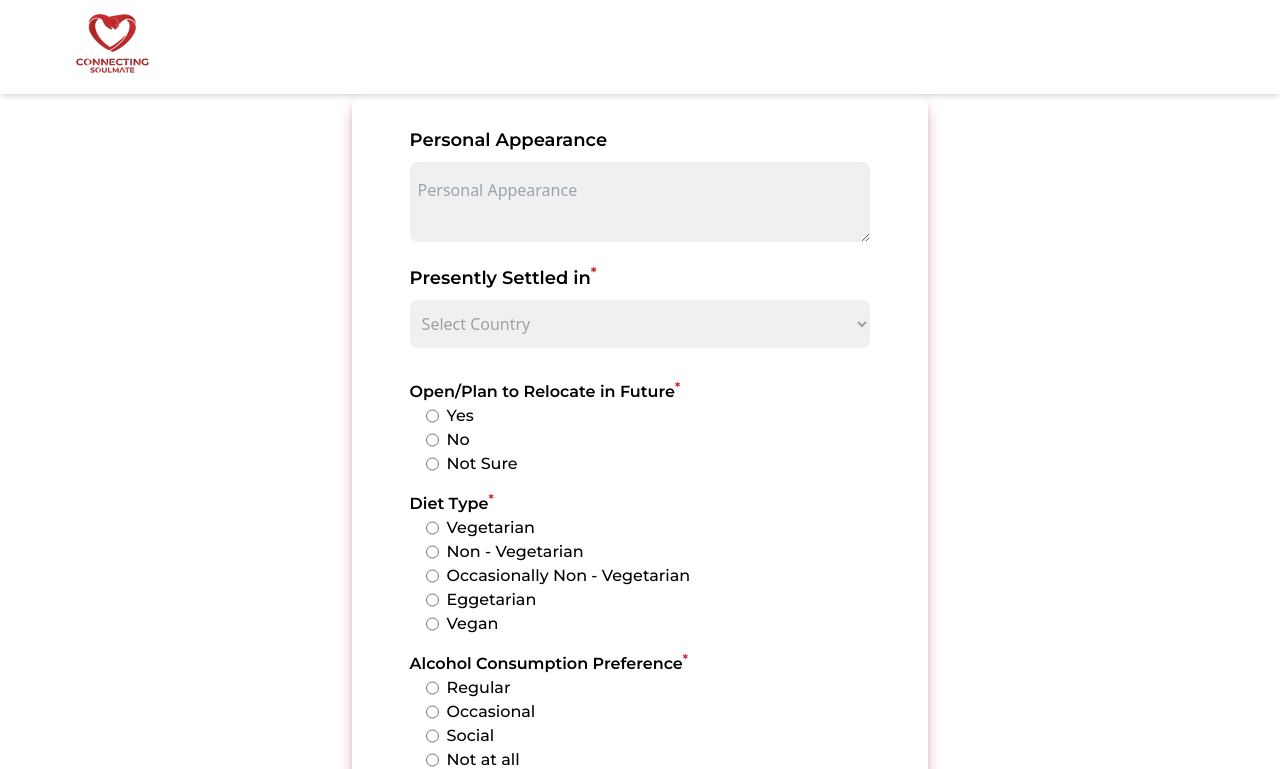
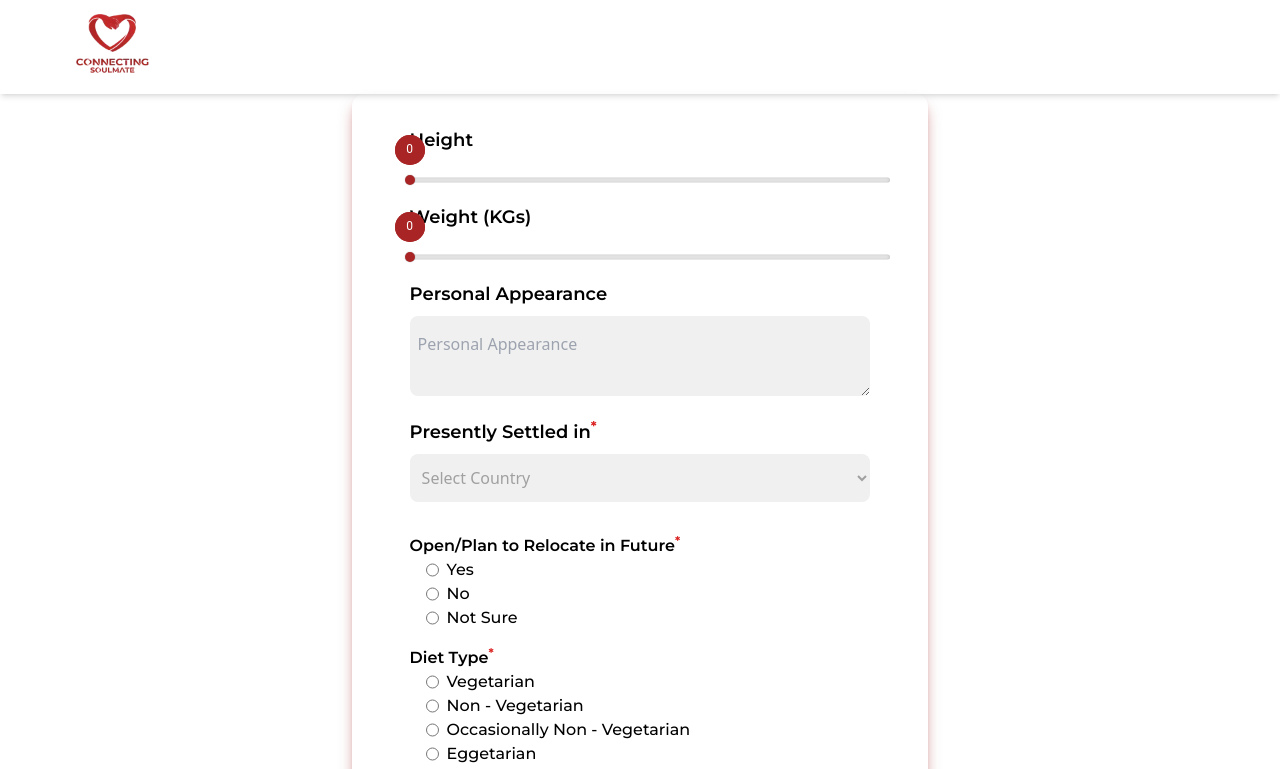
Before and after one commit to Himanshu8825/test, a React (Vite) app: page /add in a window 1280 px wide. Shown: the top 769 px of the page. Built offline with nearby package versions, Linux system fonts and the light colour scheme.

Commit message:
all pages done

```diff
--- a/package.json
+++ b/package.json
@@ -10,6 +10,9 @@
     "preview": "vite preview"
   },
   "dependencies": {
+    "@emotion/react": "^11.11.4",
+    "@emotion/styled": "^11.11.5",
+    "@mui/material": "^5.15.15",
     "@reduxjs/toolkit": "^2.2.3",
     "react": "^18.2.0",
     "react-dom": "^18.2.0",
--- /dev/null
+++ b/src/Slider/MinimumDistance.jsx
@@ -0,0 +1,80 @@
+import * as React from "react";
+import Box from "@mui/material/Box";
+import Slider from "@mui/material/Slider";
+import { styled } from "@mui/material/styles";
+
+function valuetext(value) {
+  return `${value}°C`;
+}
+
+const StyledSlider = styled(Slider)(({ theme }) => ({
+  color: theme.palette.mode === "dark" ? "#0a84ff" : "#A92525",
+  height: 5,
+  padding: "15px 0",
+  "& .MuiSlider-thumb": {
+    height: 1,
+    width: 1,
+    backgroundColor: "#A92525",
+    boxShadow: "0 0 2px 0px rgba(0, 0, 0, 0.1)",
+    "&:focus, &:hover, &.Mui-active": {
+      boxShadow: "0px 0px 3px 1px rgba(0, 0, 0, 0.1)",
+      "@media (hover: none)": {
+      },
+    },
+    "&:before": {
+      boxShadow:
+        "0px 0px 1px 0px rgba(0,0,0,0.2), 0px 0px 0px 0px rgba(0,0,0,0.14), 0px 0px 1px 0px rgba(0,0,0,0.12)",
+    },
+  },
+  "& .MuiSlider-valueLabel": {
+    fontSize: 12,
+    fontWeight: "normal",
+    top: -6,
+    backgroundColor: "unset",
+    color: theme.palette.text.primary,
+    "&::before": {
+      display: "none",
+    },
+    "& *": {
+      background: "transparent",
+      color: theme.palette.mode === "dark" ? "#fff" : "#fff ",
+      backgroundColor: "#A92525",
+      height: 30,
+      width: 30,
+      borderRadius: "50%",
+      display: "flex",
+      justifyContent: "center",
+      alignItems: "center",
+      padding: "10px 0",
+    },
+  },
+  "& .MuiSlider-track": {
+    border: "none",
+    height: 5,
+  },
+  "& .MuiSlider-rail": {
+    opacity: 0.5,
+    boxShadow: "inset 0px 0px 4px -2px #000",
+    backgroundColor: "#d0d0d0",
+  },
+}));
+
+export default function RangeSlider() {
+  const [value, setValue] = React.useState([20, 37]);
+
+  const handleChange = (event, newValue) => {
+    setValue(newValue);
+  };
+
+  return (
+    <Box sx={{ width: 480 }}>
+      <StyledSlider
+        getAriaLabel={() => "Temperature range"}
+        value={value}
+        onChange={handleChange}
+        valueLabelDisplay="auto"
+        getAriaValueText={valuetext}
+      />
+    </Box>
+  );
+}
--- /dev/null
+++ b/src/Slider/Slider.jsx
@@ -0,0 +1,92 @@
+// Slider.jsx
+import React from "react";
+import { styled } from "@mui/material/styles";
+import Slider from "@mui/material/Slider";
+import Box from "@mui/material/Box";
+import { useDispatch } from "react-redux";
+import {
+  updateHeight,
+  updateWeight,
+} from "../redux/Reducers/AdditionalDetailsReducers";
+
+const iOSBoxShadow =
+  "0 3px 1px rgba(0,0,0,0.1),0 4px 8px rgba(0,0,0,0.13),0 0 0 1px rgba(0,0,0,0.02)";
+
+const IOSSlider = styled(Slider)(({ theme }) => ({
+  color: theme.palette.mode === "dark" ? "#0a84ff" : "#A92525",
+  height: 5,
+  padding: "15px 0",
+  "& .MuiSlider-thumb": {
+    height: 10,
+    width: 10,
+    backgroundColor: "#A92525",
+    boxShadow: "0 0 2px 0px rgba(0, 0, 0, 0.1)",
+    "&:focus, &:hover, &.Mui-active": {
+      boxShadow: "0px 0px 3px 1px rgba(0, 0, 0, 0.1)",
+      "@media (hover: none)": {
+        boxShadow: iOSBoxShadow,
+      },
+    },
+    "&:before": {
+      boxShadow:
+        "0px 0px 1px 0px rgba(0,0,0,0.2), 0px 0px 0px 0px rgba(0,0,0,0.14), 0px 0px 1px 0px rgba(0,0,0,0.12)",
+    },
+  },
+  "& .MuiSlider-valueLabel": {
+    fontSize: 12,
+    fontWeight: "normal",
+    top: -6,
+    backgroundColor: "unset",
+    color: theme.palette.text.primary,
+    "&::before": {
+      display: "none",
+    },
+    "& *": {
+      background: "transparent",
+      color: theme.palette.mode === "dark" ? "#fff" : "#fff ",
+      backgroundColor: "#A92525",
+      height: 30,
+      width: 30,
+      borderRadius: "50%",
+      display: "flex",
+      justifyContent: "center",
+      alignItems: "center",
+      padding: "10px 0",
+    },
+  },
+  "& .MuiSlider-track": {
+    border: "none",
+    height: 5,
+  },
+  "& .MuiSlider-rail": {
+    opacity: 0.5,
+    boxShadow: "inset 0px 0px 4px -2px #000",
+    backgroundColor: "#d0d0d0",
+  },
+}));
+
+const CustomizedSlider = ({ label, value }) => {
+  const dispatch = useDispatch();
+
+  const handleChange = (event, newValue) => {
+    if (label === "Height") {
+      dispatch(updateHeight(newValue));
+    } else if (label === "Weight (KGs)") {
+      dispatch(updateWeight(newValue));
+    }
+  };
+
+  return (
+    <Box sx={{ width: 480 }}>
+      <h2 className="text-lg font-semibold font-montserrat  pb-2">{label}</h2>
+      <IOSSlider
+        aria-label={`${label} Slider`}
+        value={value}
+        valueLabelDisplay="on"
+        onChange={handleChange}
+      />
+    </Box>
+  );
+};
+
+export default CustomizedSlider;
--- a/src/pages/AdditionalDetails.jsx
+++ b/src/pages/AdditionalDetails.jsx
@@ -1,8 +1,14 @@
 import React from "react";
 import { useDispatch, useSelector } from "react-redux";
-import { updateAdditionalDetails } from "../redux/Reducers/AdditionalDetailsReducers";
+import {
+  updateAdditionalDetails,
+  updateHeight,
+  updateWeight,
+} from "../redux/Reducers/AdditionalDetailsReducers";
 import { selectPlace, additionalRadio } from "../Data";
 import { StapperAction } from "../redux/action/StepersAction";
+import CustomizedSlider from "../Slider/Slider";
+
 
 const AdditionalDetails = () => {
   const dispatch = useDispatch();
@@ -27,6 +33,20 @@ const AdditionalDetails = () => {
       <div className="w-[45%] shadow-primary/50  shadow-lg rounded-xl">
         <form onSubmit={handleSubmit}>
           <div className="flex flex-col w-[80%] h-[80%] mx-auto mt-8">
+            <span>
+              <CustomizedSlider
+                label="Height"
+                value={formData.height}
+                onChange={(value) => dispatch(updateHeight(value))}
+              />
+
+              <CustomizedSlider
+                label="Weight (KGs)"
+                value={formData.weight}
+                onChange={(value) => dispatch(updateWeight(value))}
+              />
+            </span>
+
             <span>
               <h2 className="text-lg font-semibold font-montserrat  pb-2">
                 Personal Appearance
--- a/src/pages/FaimilyDetails.jsx
+++ b/src/pages/FaimilyDetails.jsx
@@ -1,9 +1,10 @@
 import React from "react";
 import { FaPlus, FaMinus } from "react-icons/fa";
 import { useDispatch, useSelector } from "react-redux";
-import { updateFaimilyDetails } from "../redux/Reducers/FaimilyDetailsReducers";
+import { updateFamilyDetails } from "../redux/Reducers/FaimilyDetailsReducers";
 import { selectPlace, faimilyData } from "../Data";
 import { StapperAction } from "../redux/action/StepersAction";
+import RangeSlider from "../Slider/MinimumDistance";
 
 const FamilyDetails = () => {
   const dispatch = useDispatch();
@@ -18,16 +19,16 @@ const FamilyDetails = () => {
         ...updatedSiblings[index],
         [name === "siblingsName" ? "name" : "status"]: value,
       };
-      dispatch(updateFaimilyDetails({ siblings: updatedSiblings }));
+      dispatch(updateFamilyDetails({ siblings: updatedSiblings }));
     } else {
-      dispatch(updateFaimilyDetails({ [name]: value }));
+      dispatch(updateFamilyDetails({ [name]: value }));
     }
   };
 
   //!Function to add a new sibling field
   const handleAddSibling = () => {
     dispatch(
-      updateFaimilyDetails({
+      updateFamilyDetails({
         siblings: [...formData.siblings, { name: "", status: "" }],
       })
     );
@@ -37,7 +38,7 @@ const FamilyDetails = () => {
   const handleRemoveSibling = (index) => {
     const updatedSiblings = [...formData.siblings];
     updatedSiblings.splice(index, 1);
-    dispatch(updateFaimilyDetails({ siblings: updatedSiblings }));
+    dispatch(updateFamilyDetails({ siblings: updatedSiblings }));
   };
 
   const updateCurrentState = () => {
@@ -312,6 +313,16 @@ const FamilyDetails = () => {
               </div>
             </span>
 
+            <span>
+              <h2 className="text-lg font-semibold font-montserrat pb-2 pt-4">
+                Family Annual Income Range (USD)
+                <sup className="text-red-600 font-bold ">*</sup>
+              </h2>
+              <div>
+                <RangeSlider />
+              </div>
+            </span>
+
             {/*   Submit button */}
             <div className="mx-auto p-8">
               <button
--- a/src/pages/PartnersDetails.jsx
+++ b/src/pages/PartnersDetails.jsx
@@ -4,6 +4,7 @@ import { selectPlace } from "../Data";
 import { useDispatch, useSelector } from "react-redux";
 import { updatePartner } from "../redux/Reducers/PartnerRedures";
 import { useNavigate } from "react-router-dom";
+import RangeSlider from "../Slider/MinimumDistance";
 
 const PartnersDetails = () => {
   const dispatch = useDispatch();
@@ -93,12 +94,32 @@ const PartnersDetails = () => {
 
   return (
     <div className="w-full flex flex-col justify-center items-center pb-8">
-      <div className="w-[60%]  shadow-primary/50  shadow-lg rounded-xl">
+      <div className="w-[50%]  shadow-primary/50  shadow-lg rounded-xl">
         <h1 className="font-montserrat font-semibold text-xl text-center pb-8">
           Basic Details
         </h1>
         <form onSubmit={handleSubmit}>
           <div className="flex flex-col w-[80%] h-[80%] mx-auto mt-8">
+            <span>
+              <h2 className="text-lg font-semibold font-montserrat pb-2 pt-4">
+                Age Range
+                <sup className="text-red-600 font-bold ">*</sup>
+              </h2>
+              <div>
+                <RangeSlider />
+              </div>
+            </span>
+
+            <span>
+              <h2 className="text-lg font-semibold font-montserrat pb-2 pt-4">
+                Height Range
+                <sup className="text-red-600 font-bold ">*</sup>
+              </h2>
+              <div>
+                <RangeSlider />
+              </div>
+            </span>
+
             {data.map((section, index) => (
               <span key={index} className="mt-4">
                 <h2 className="font-semibold font-montserrat">
--- a/src/redux/Reducers/AdditionalDetailsReducers.jsx
+++ b/src/redux/Reducers/AdditionalDetailsReducers.jsx
@@ -12,6 +12,8 @@ const initialState = {
   maritalStatus: "",
   contactNumber: "",
   email: "",
+  height: 0,
+  weight: 0,
 };
 
 export const AdditionalDetailsSlice = createSlice({
@@ -24,8 +26,15 @@ export const AdditionalDetailsSlice = createSlice({
         ...action.payload,
       };
     },
+    updateHeight: (state, action) => {
+      state.height = action.payload;
+    },
+    updateWeight: (state, action) => {
+      state.weight = action.payload;
+    },
   },
 });
 
-export const { updateAdditionalDetails } = AdditionalDetailsSlice.actions;
+export const { updateAdditionalDetails, updateHeight, updateWeight } =
+  AdditionalDetailsSlice.actions;
 export default AdditionalDetailsSlice.reducer;
--- a/src/redux/Reducers/FaimilyDetailsReducers.jsx
+++ b/src/redux/Reducers/FaimilyDetailsReducers.jsx
@@ -16,20 +16,28 @@ const initialState = {
   city: "",
   religion: "",
   community: "",
+  sliderValue: [20, 37],
 };
 
-export const FaimilyDetailsSlice = createSlice({
-  name: "additionalDetails",
+export const FamilyDetailsSlice = createSlice({
+  name: "familyDetails",
   initialState,
   reducers: {
-    updateFaimilyDetails: (state, action) => {
+    updateFamilyDetails: (state, action) => {
       return {
         ...state,
         ...action.payload,
       };
     },
+    updateSliderValue: (state, action) => {
+      return {
+        ...state,
+        sliderValue: action.payload,
+      };
+    },
   },
 });
 
-export const { updateFaimilyDetails } = FaimilyDetailsSlice.actions;
-export default FaimilyDetailsSlice.reducer;
+export const { updateFamilyDetails, updateSliderValue } =
+  FamilyDetailsSlice.actions;
+export default FamilyDetailsSlice.reducer;
```
Also changed, not shown: 1 other file (tests, documents, lock files or other folders).
